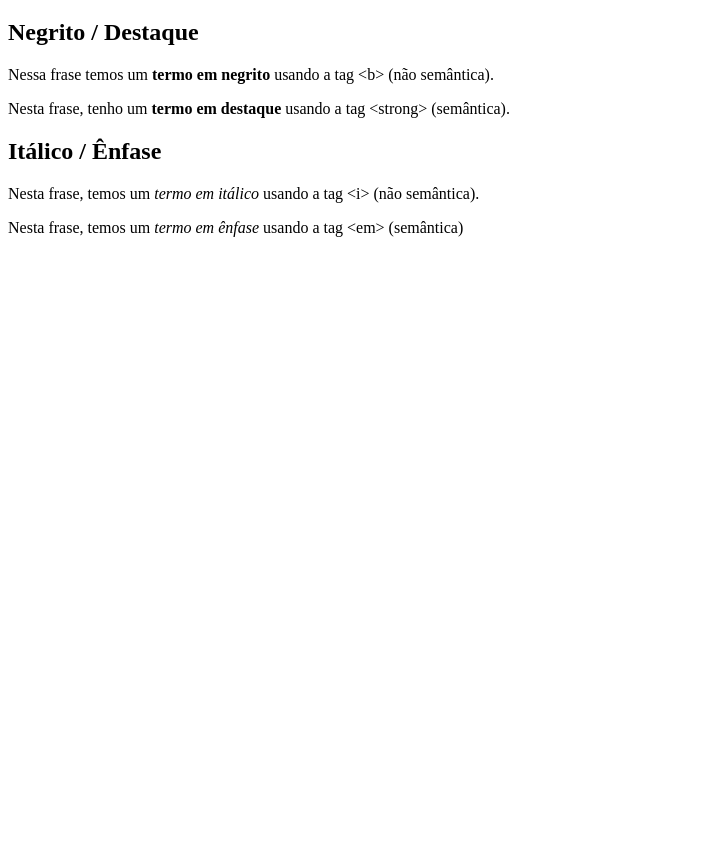
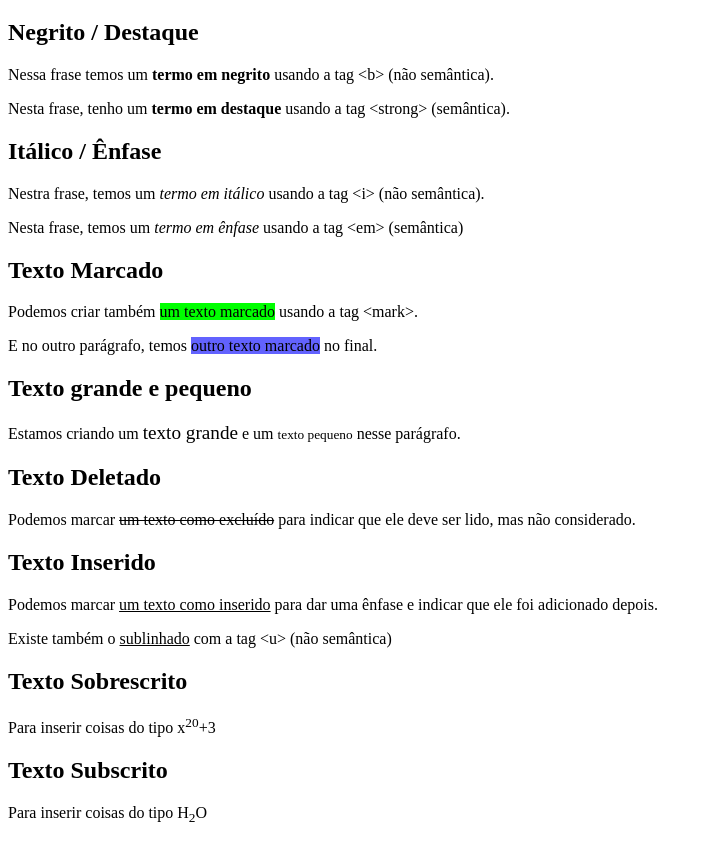
Before and after one commit to alejandroalosilla/HTML-Curso-em-Video, a plain HTML site: page ex008 - Negrito e Itálico do jeito certo/index.html in a window 1280 px wide. Shown: the part 61-903 px from the top of the page, without its empty margins (0-712 px from the left). Before the commit the page ends 800 px from the top, so only its background shows below. Drawn offline with Linux system fonts and the light colour scheme.

Commit message:
Update index.html

```diff
--- a/ex008 - Negrito e Itálico do jeito certo/index.html
+++ b/ex008 - Negrito e Itálico do jeito certo/index.html
@@ -5,6 +5,11 @@
     <meta http-equiv="X-UA-Compatible" content="IE=edge">
     <meta name="viewport" content="width=device-width, initial-scale=1.0">
     <title>Formatação de Textos</title>
+    <style>
+        mark {
+            background-color: lime;
+        }
+    </style>
 </head>
 <body>
     <h1>Principais formatações</h1>
@@ -12,7 +17,21 @@
     <p>Nessa frase temos um <b>termo em negrito</b> usando a tag &lt;b&gt; (não semântica).</p>
     <p>Nesta frase, tenho um <strong>termo em destaque</strong> usando a tag &lt;strong&gt; (semântica).</p>
     <h2>Itálico / Ênfase</h2>
-    <p>Nesta frase, temos um <i>termo em itálico</i> usando a tag &lt;i&gt; (não semântica).</p>
+    <p>Nestra frase, temos um <i>termo em itálico</i> usando a tag &lt;i&gt; (não semântica).</p>
     <p>Nesta frase, temos um <em>termo em ênfase</em> usando a tag &lt;em&gt; (semântica)</p>
+    <h2>Texto Marcado</h2>
+    <p>Podemos criar também <mark>um texto marcado</mark> usando a tag &lt;mark&gt;.</p>
+    <p>E no outro parágrafo, temos <mark style="background-color: rgb(98, 98, 254);">outro texto marcado</mark> no final.</p>
+    <h2>Texto grande e pequeno</h2>
+    <p>Estamos criando um <big>texto grande</big> e um <small>texto pequeno</small> nesse parágrafo.</p>
+    <h2>Texto Deletado</h2>
+    <p>Podemos marcar <del>um texto como excluído</del> para indicar que ele deve ser lido, mas não considerado.</p>
+    <h2>Texto Inserido</h2>
+    <p>Podemos marcar <ins>um texto como inserido</ins> para dar uma ênfase e indicar que ele foi adicionado depois.</p>
+    <p>Existe também o <u>sublinhado</u> com a tag &lt;u&gt; (não semântica)</p>
+    <h2>Texto Sobrescrito</h2>
+    <p>Para inserir coisas do tipo x<sup>20</sup>+3</p>
+    <h2>Texto Subscrito</h2>
+    <p>Para inserir coisas do tipo H<sub>2</sub>O</p>
 </body>
 </html>
```
